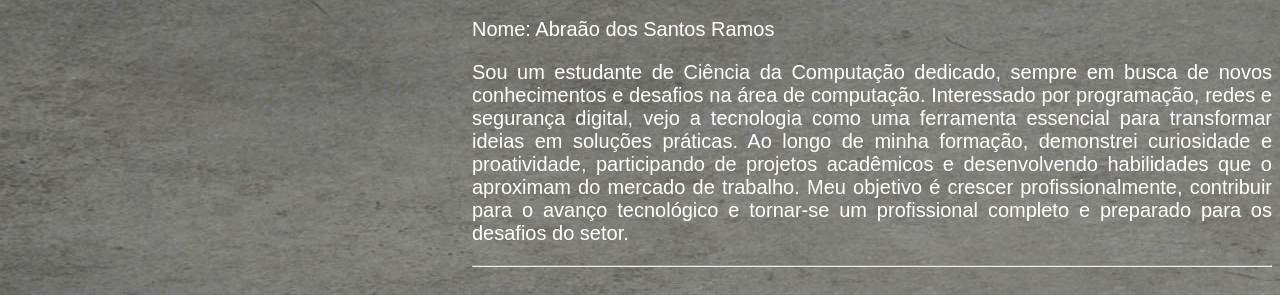
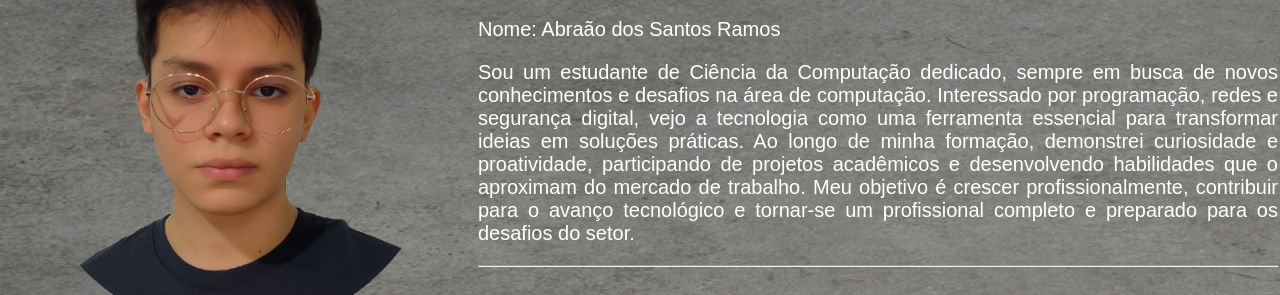
Before and after one commit to AbraaoRamos/Trabalho-de-Desenvolvimento-WEB, a plain HTML site: page index.html in a window 1280 px wide. Shown: the part 270-565 px from the top of the page. Drawn offline with Linux system fonts and the light colour scheme.

Commit message:
Update index.html

```diff
--- a/index.html
+++ b/index.html
@@ -10,7 +10,7 @@
     <h1 id="tit1">BEM VINDO AO MEU SITE</h1>
 
  <div id="sobre">
-  <img id="face" src="/Estilo/imagens/img4.png" alt="">
+  <img id="face" src="img4.png" alt="">
   <div>
         <h2 class="sub_tit">Sobre mim </h2>
         <p class="it">Nome: Abraão dos Santos Ramos</p>
```
